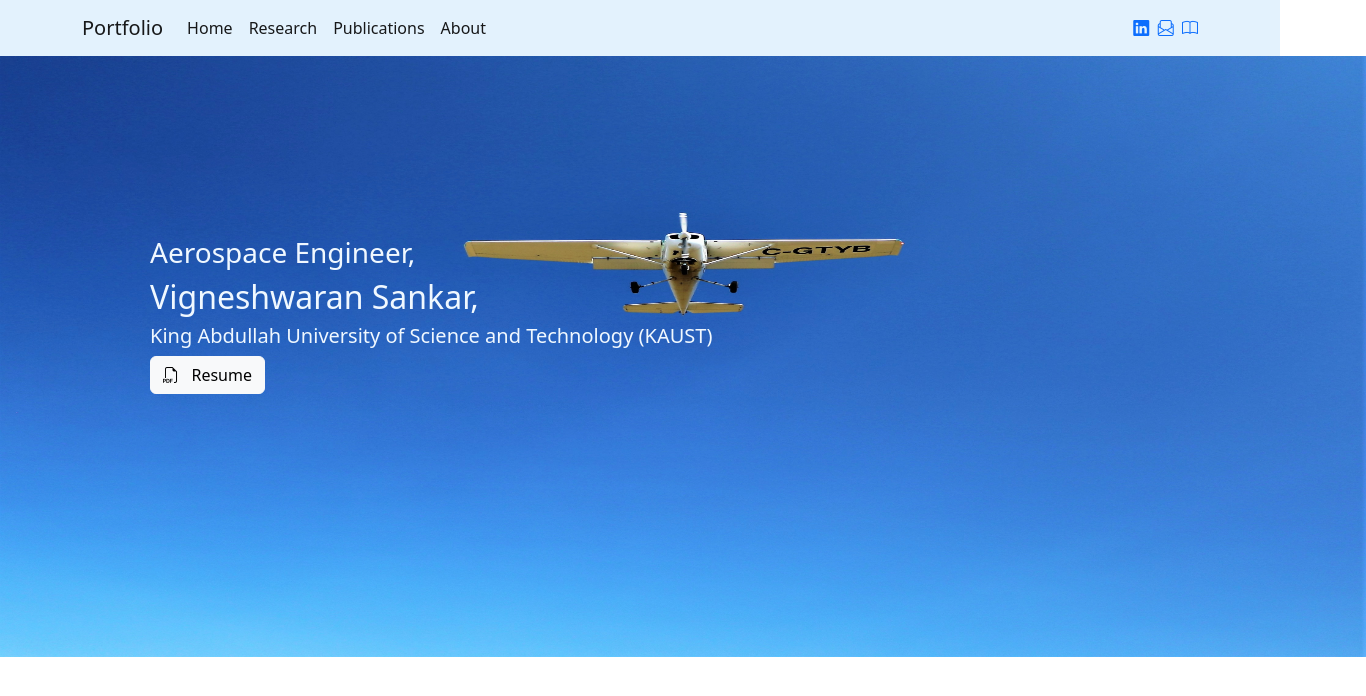
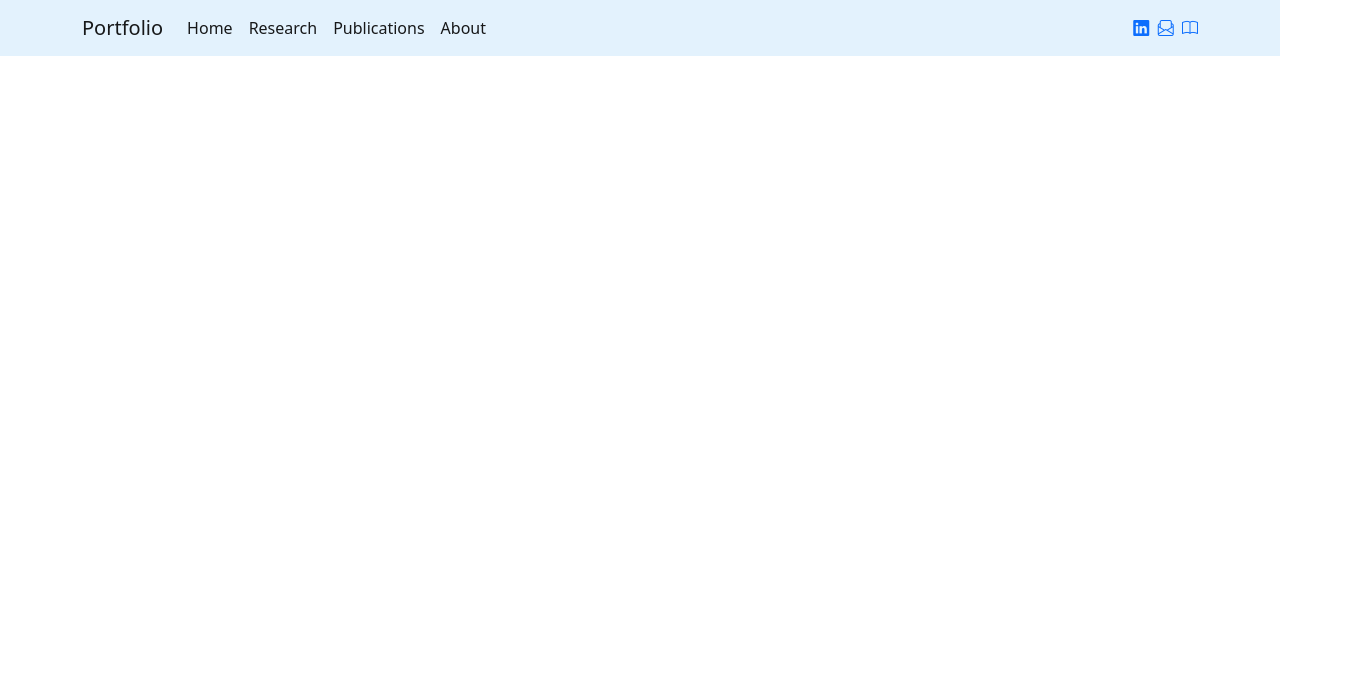
Before and after one commit to Dinesh-sankar/VigneshPortfolioAngular, an Angular app: page / in a window 1280 px wide. Shown: the top 696 px of the page, 1366 px wide, since content can reach past the window. Built offline with nearby package versions, Linux system fonts and the light colour scheme.

Commit message:
added the route for home and routeroutlet in app.component.html

```diff
--- a/src/app/app-routing.module.ts
+++ b/src/app/app-routing.module.ts
@@ -1,8 +1,11 @@
-import { NgModule } from '@angular/core';
+import { Component, NgModule } from '@angular/core';
 import { Routes, RouterModule } from '@angular/router';
+import { HomeComponent } from './home/home.component';
 
 
-const routes: Routes = [];
+const routes: Routes = [
+  { path: 'home', component: HomeComponent }
+];
 
 @NgModule({
   imports: [RouterModule.forRoot(routes)],
--- a/src/app/app.component.html
+++ b/src/app/app.component.html
@@ -1,2 +1,2 @@
 <app-navbar></app-navbar>
-<app-home></app-home>
+<router-outlet></router-outlet>
```
Also changed, not shown: src/assets/Images/welcomeImage.jpg (added).
